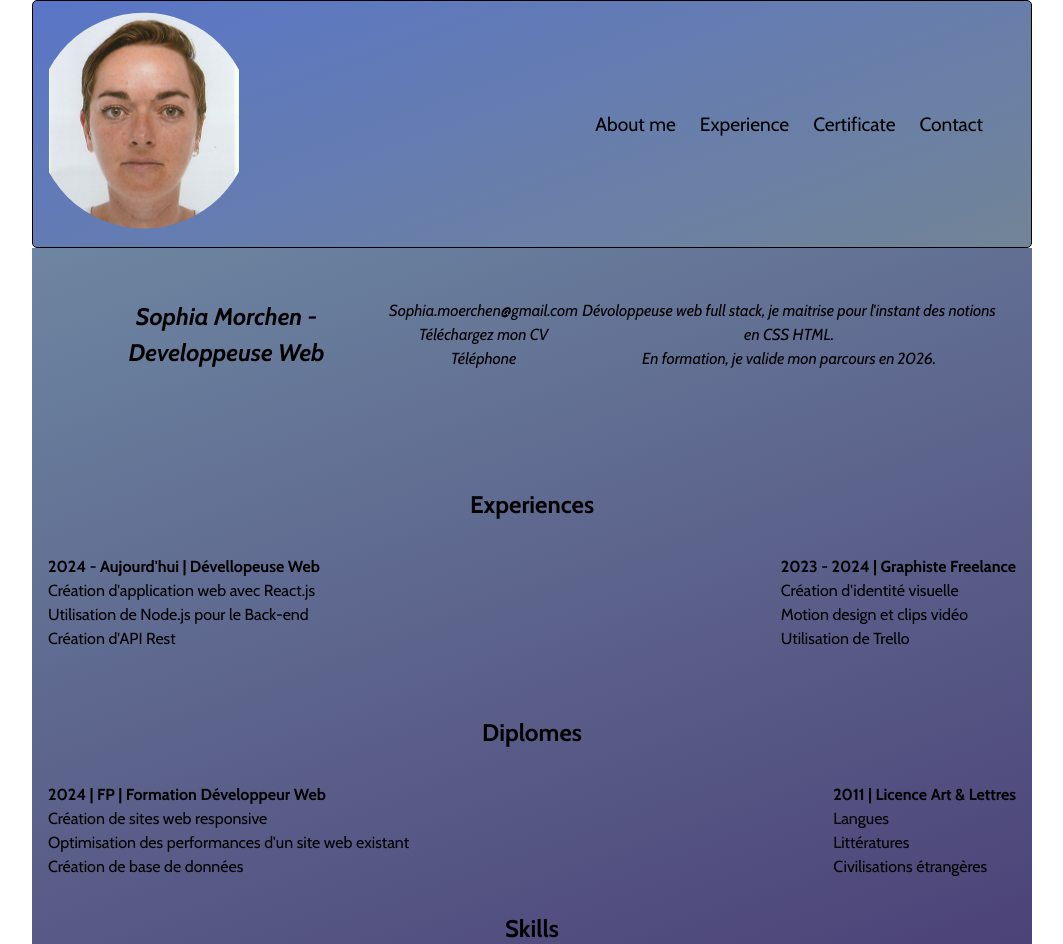
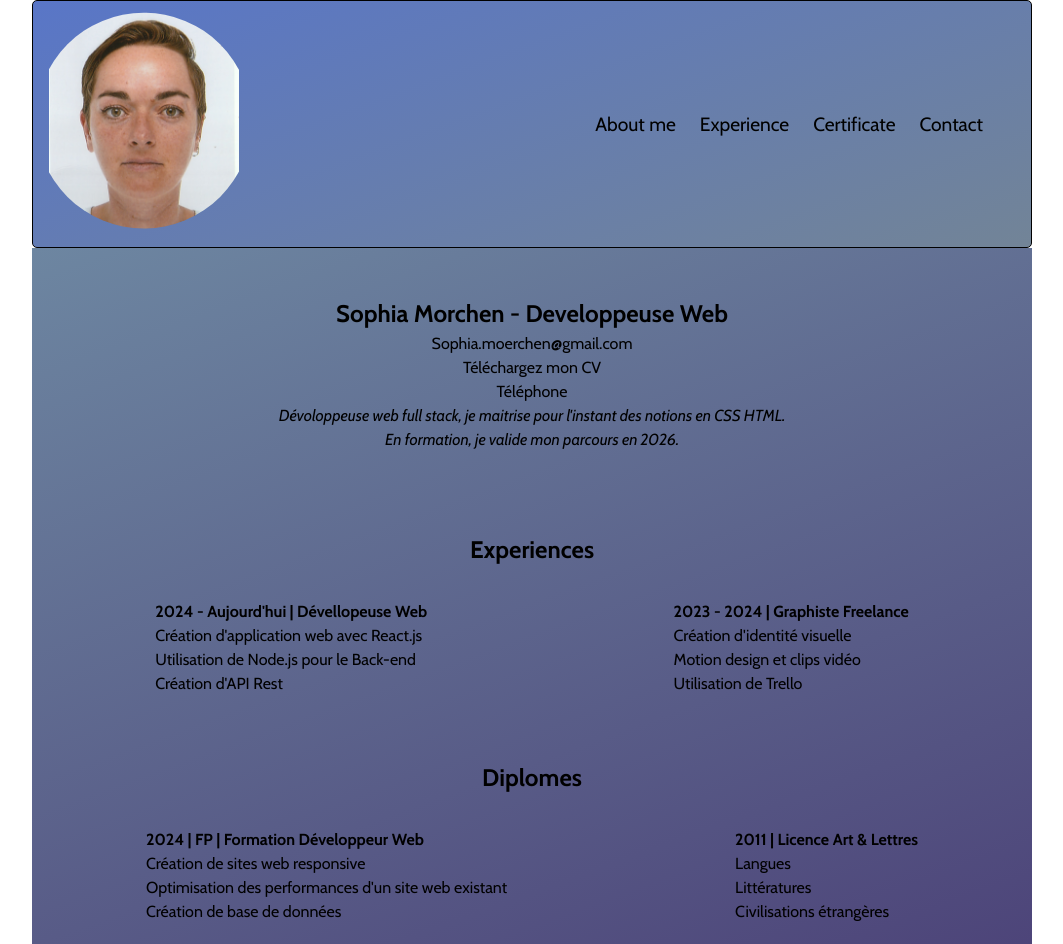
Before and after one commit to sophiamorchen/cv, a plain HTML site: page index.html in a window 1280 px wide. Shown: the top 944 px of the page, without its empty margins (108-1171 px from the left). Drawn offline with nearby package versions, Linux system fonts and the light colour scheme.

Commit message:
dernier commit

```diff
--- a/css/style.css
+++ b/css/style.css
@@ -54,7 +54,7 @@ nav ul  {
 /* FIN : heeader */
 main {
     background: linear-gradient(160deg, rgb(109, 134, 161), rgb(63, 40, 104));
-    padding: 0 1rem;
+
 }
 .text-center {
     text-align: center;
@@ -63,16 +63,17 @@ main {
 #presentation {
     margin: 0 1rem 0;
     display: flex;
-    justify-content: space-around;
+    flex-direction: column;
     align-items: center;
     padding: 3rem 0;
+    text-align: center;
 }
 .presentation__contact a {
     color: #000;
 
 }
 
-#presentation h1 {
+/* #presentation h1 {
     margin: 0.2rem;
     text-align: center;
 }
@@ -84,23 +85,15 @@ main {
     align-items: center;
     margin-bottom: 2rem;
 
-}
-#presentation  {
-    display: flex;
-    flex-direction: column;
-    justify-content: center;
-    align-items: center;
-    text-align: center;
+} */
 
-
-}
 /* FIN : presentation */
 
 /* START : Experiences */
 #experiences  {
     display: flex;
     flex-direction: column;
-    justify-content: space-between;
+    justify-content: space-around;
     margin-top: 2rem;
 }
 #experiences h2 {
@@ -109,7 +102,7 @@ main {
 }
 .experiences__box {
     display: flex;
-    justify-content: space-between;
+    justify-content: space-around;
     align-items: center;
     padding: 2rem 0;
 }
@@ -118,13 +111,13 @@ main {
 #diplomes {
     display: flex;
     flex-direction: column;
-    justify-content: space-between;
+    justify-content: space-around;
     margin-top: 2rem;
 
 }
 .diplomes__box {
     display: flex;
-    justify-content: space-between;
+    justify-content: space-around;
     align-items: center;
     padding: 2rem 0;
 }
```
